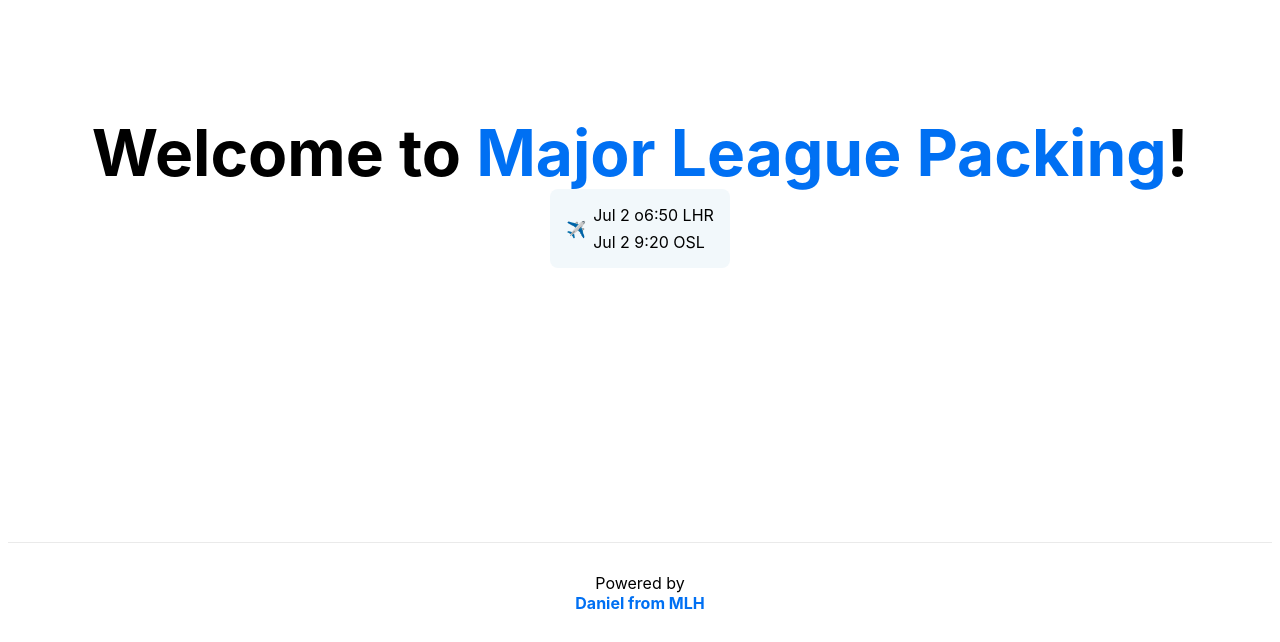
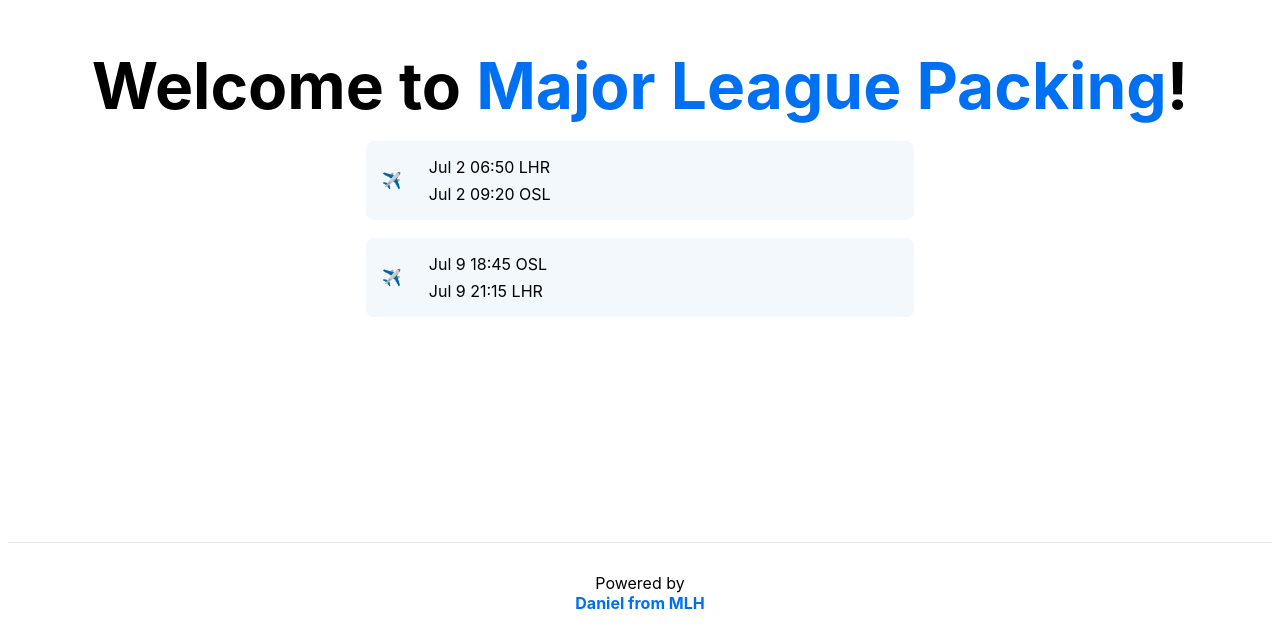
Before and after one commit to daniel692a/major-league-packing, a Next.js app: page / in a window 1280 px wide. Shown: the part 158-800 px from the top of the page. Built offline with nearby package versions, Linux system fonts and the light colour scheme.

Commit message:
Created remaining event components and dynamically display flights

```diff
--- a/components/AccommodationCheckin.js
+++ b/components/AccommodationCheckin.js
@@ -1,12 +1,12 @@
 import InformationContainer from './InformationContainer'
 export default function AccommodationCheckin({checkInTime , name, startDate, address}) {
     return (
-        <section>
+        <>
             <InformationContainer
                 icon='🏩'
                 upperDescription={`${startDate} ${checkInTime}`}
                 lowerDescription={`${name}, ${address}`}
             />
-        </section>
+        </>
     )
 }
--- a/components/Flight.js
+++ b/components/Flight.js
@@ -1,12 +1,12 @@
 import InformationContainer from './InformationContainer'
 export default function Flight({departureTime, arrivalTime, date, destination, origin}) {
     return (
-        <section>
+        <>
             <InformationContainer
                 icon='✈️'
                 upperDescription={`${date} ${departureTime} ${origin}`}
                 lowerDescription={`${date} ${arrivalTime} ${destination}`}
             />
-        </section>
+        </>
     )
 }
--- a/components/InformationContainer.js
+++ b/components/InformationContainer.js
@@ -1,6 +1,6 @@
 export default function InformationContainer({icon, upperDescription, lowerDescription}) {
     return (
-        <section>
+        <>
             <section className='information-container'>
                 <span className="icon">{icon}</span>
                 <span className="upper">{upperDescription}</span>
@@ -14,11 +14,13 @@
                     background: #f2f8fb;
                     border-radius: 8px;
                     padding: 1rem;
+                    grid-template-columns: 40px auto;
                 }
                 .icon {
                     grid-area: icon;
                     display: flex;
                     align-items: center;
+                    justifyContent: center;
                 }
                 .upper {
                     grid-area: upper;
@@ -27,6 +29,6 @@
                     grid-area: lower;
                 }
             `}</style>
-        </section>
+        </>
     )
 }
--- a/components/Itinerary.js
+++ b/components/Itinerary.js
@@ -1,15 +1,29 @@
 import Flight from './Flight'
 
-export default function Itinerary({props}) {
+export default function Itinerary({itinerary}) {
     return(
-        <section>
-            <Flight
-                departureTime="o6:50"
-                arrivalTime="9:20"
-                date="Jul 2"
-                origin="LHR"
-                destination="OSL"
-            />
-        </section>
+        <>
+            <section className='itinerary'>
+            {itinerary.flights.map(flight => (
+                <Flight
+                    departureTime={flight.departureTime}
+                    arrivalTime={flight.arrivalTime}
+                    date={flight.date}
+                    origin={flight.origin}
+                    destination={flight.destination}
+                    key={flight.confirmation}
+                />
+            ))}
+            </section>
+            <style jsx>{`
+                .itinerary {
+                    display: flex;
+                    flex-direction: column;
+                    grid-gap: 18px;
+                    padding: 18px 0;
+                    width: 50%;
+                }
+            `}</style>
+        </>
     )
 }
--- a/data/itinerary.json
+++ b/data/itinerary.json
@@ -29,9 +29,8 @@
                 "confirmation": "ty1234789yt410"
             }
         ],
-        "activities": [
+        "restaurants": [
             {
-                "type": "restaurant",
                 "time": "19:00",
                 "date": "Jul 4",
                 "name": "Palace Grill",
--- a/pages/index.js
+++ b/pages/index.js
@@ -1,5 +1,6 @@
 import Head from 'next/head';
 import Itinerary from '../components/Itinerary';
+import { itinerary }  from '../data/itinerary.json'
 
 export default function Home() {
   return (
@@ -13,9 +14,7 @@
         <h1 className="title">
           Welcome to <a href="https://mlh.io" target='_blank' rel='noopener noreferrer'>Major League Packing</a>!
         </h1>
-
-        <Itinerary itinerary={{}}/>
-
+        <Itinerary itinerary={itinerary}/>
       </main>
 
       <footer>
```
Also changed, not shown: components/AccommodationCheckOut.js (+4 -4 lines), components/Restaurant.js (added, +12 -0 lines).
